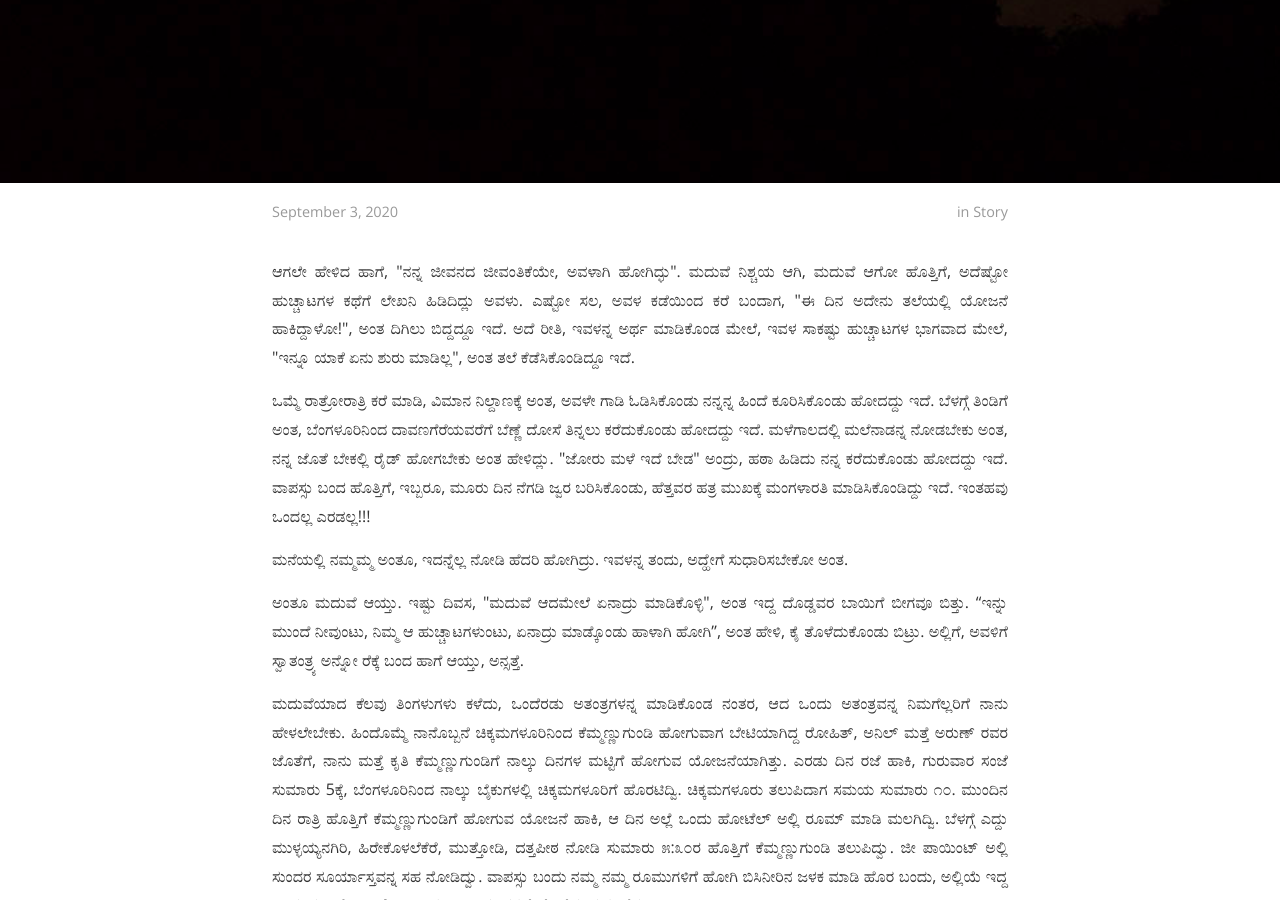
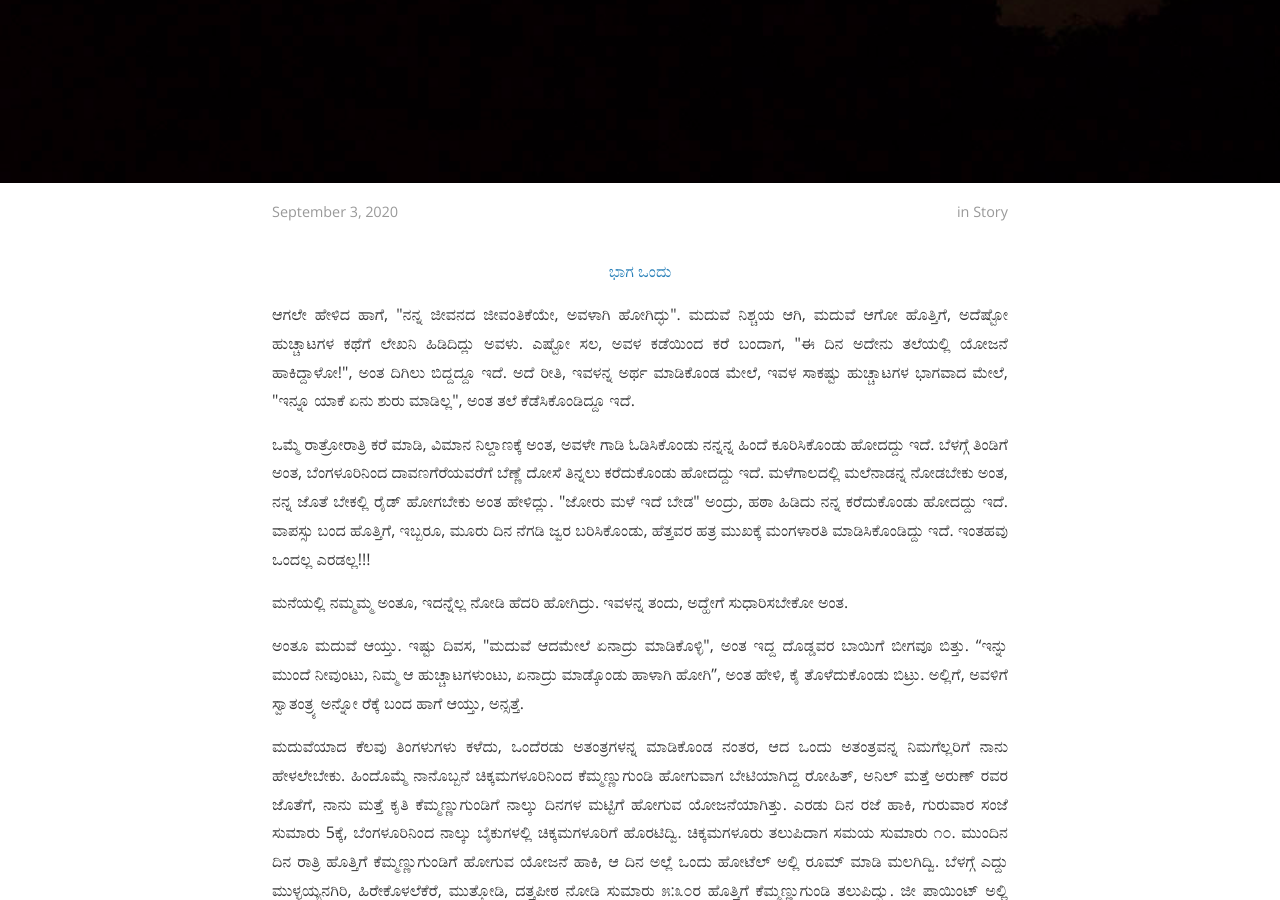
Before and after one commit to bencentra/centrarium, a Jekyll site: the page built from _posts/2020-09-03-kruthi-nannavalu-2.markdown, in a window 1280 px wide and 900 px high, scrolled down 416 px. Built offline with Jekyll 4.4.1, drawn with Linux system fonts in a browser that asks for light colours; nearby versions of some CDN libraries; comment, search, counter and statistics services are not loaded; a style sheet for code colours, icons or effects is not loaded.

Commit message:
Update 2020-09-03-kruthi-nannavalu-2.markdown

```diff
--- a/_posts/2020-09-03-kruthi-nannavalu-2.markdown
+++ b/_posts/2020-09-03-kruthi-nannavalu-2.markdown
@@ -9,6 +9,8 @@ cover: "assets/kruthi-nannavalu2-acchakannada.jpg"
 description: ಆಗಲೇ ಹೇಳಿದ ಹಾಗೆ, "ನನ್ನ ಜೀವನದ ಜೀವಂತಿಕೆಯೇ, ಅವಳಾಗಿ ಹೋಗಿದ್ಳು". ಮದುವೆ ನಿಶ್ಚಯ ಆಗಿ, ಮದುವೆ ಆಗೋ ಹೊತ್ತಿಗೆ, ಅದೆಷ್ಟೋ ಹುಚ್ಚಾಟಗಳ ಕಥೆಗೆ ಲೇಖನಿ‌ ಹಿಡಿದಿದ್ಲು ಅವಳು.
 
 ---
+
+<p align ="center"> <a href="https://acchakannada.com/story/2020/05/08/kruthi-nannavalu.html">ಭಾಗ ಒಂದು</a> </p>
 
 <p align ="justify"> ಆಗಲೇ ಹೇಳಿದ ಹಾಗೆ, "ನನ್ನ ಜೀವನದ ಜೀವಂತಿಕೆಯೇ, ಅವಳಾಗಿ ಹೋಗಿದ್ಳು". ಮದುವೆ ನಿಶ್ಚಯ ಆಗಿ, ಮದುವೆ ಆಗೋ ಹೊತ್ತಿಗೆ, ಅದೆಷ್ಟೋ ಹುಚ್ಚಾಟಗಳ ಕಥೆಗೆ ಲೇಖನಿ‌ ಹಿಡಿದಿದ್ಲು ಅವಳು. ಎಷ್ಟೋ ಸಲ, ಅವಳ‌ ಕಡೆಯಿಂದ ಕರೆ ಬಂದಾಗ, "ಈ ದಿನ ಅದೇನು ತಲೆಯಲ್ಲಿ ಯೋಜನೆ ಹಾಕಿದ್ದಾಳೋ!", ಅಂತ ದಿಗಿಲು ಬಿದ್ದದ್ದೂ ಇದೆ. ಅದೆ ರೀತಿ, ಇವಳನ್ನ ಅರ್ಥ ಮಾಡಿಕೊಂಡ ಮೇಲೆ, ಇವಳ‌ ಸಾಕಷ್ಟು ಹುಚ್ಚಾಟಗಳ ಭಾಗವಾದ ಮೇಲೆ, "ಇನ್ನೂ ಯಾಕೆ ಏನು ಶುರು ಮಾಡಿಲ್ಲ", ಅಂತ ತಲೆ ಕೆಡೆಸಿಕೊಂಡಿದ್ದೂ ಇದೆ. </p>
 
```
